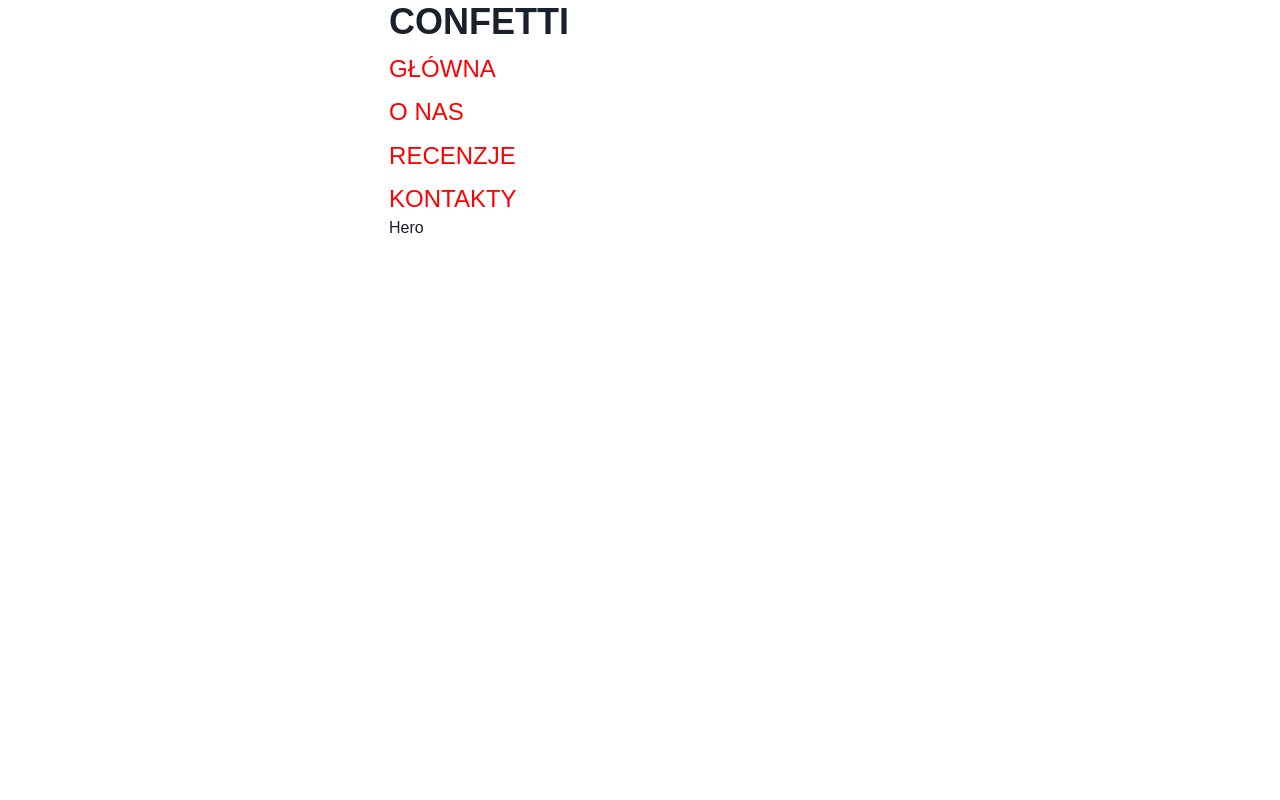
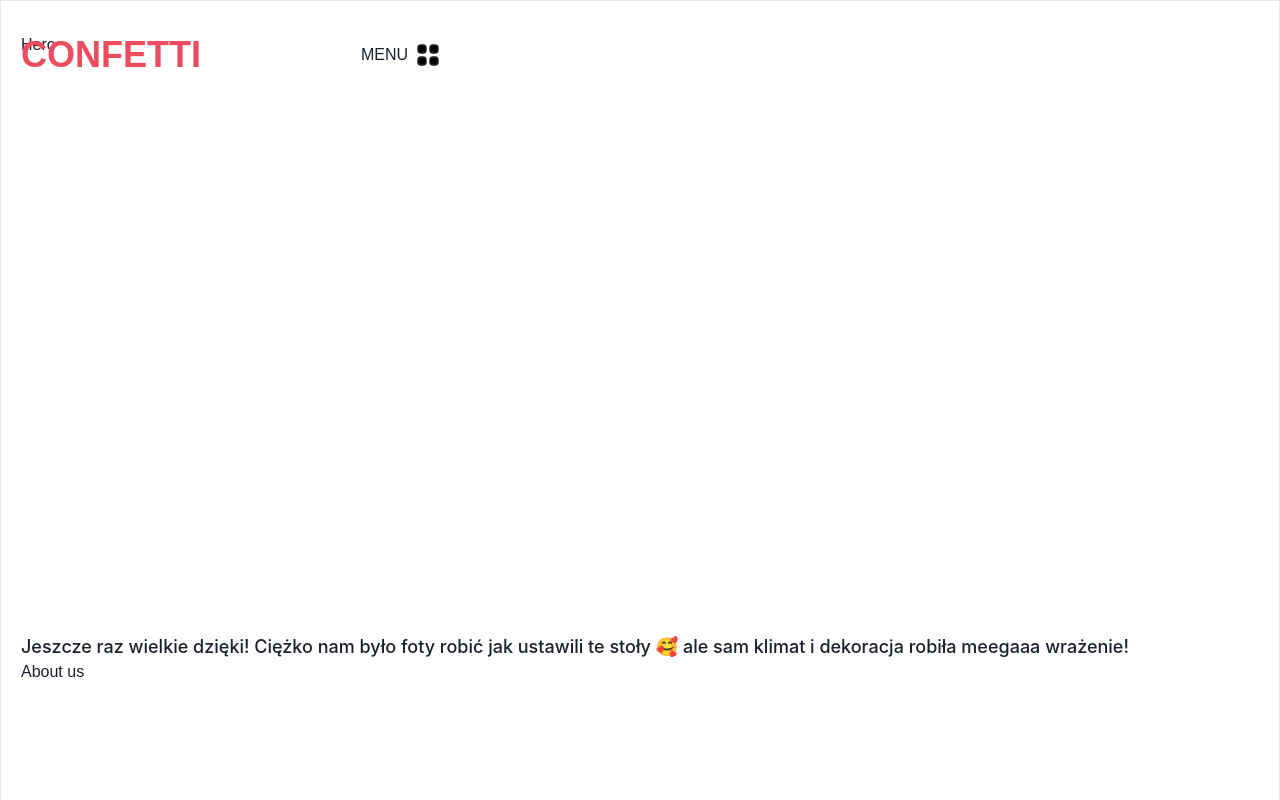
Before and after one commit to SerhiiRud/Confetti, a React (Create React App) app: page / in a window 1280 px wide. Shown: the top 800 px of the page. Built offline with nearby package versions, Linux system fonts and the light colour scheme; a web font is replaced by a local one.

Commit message:
dropdown menu

```diff
--- a/src/App.js
+++ b/src/App.js
@@ -1,4 +1,4 @@
-import React from 'react';
+import { useState, useEffect } from 'react';
 import {
   ChakraProvider,
   Box,
@@ -11,6 +11,7 @@ import {
 } from '@chakra-ui/react';
 import Fonts from './utils/fonts';
 import theme from './utils/theme';
+import './styles.css';
 import { Header } from './components/Header';
 import { BurgerMenu } from './components/BurgerMenu';
 import { Hero } from './components/Hero';
@@ -20,11 +21,33 @@ import { ContactUs } from './components/ContactUs';
 import { Footer } from './components/Footer';
 
 function App() {
+  const [position, setPosition] = useState(window.pageYOffset);
+  const [visible, setVisible] = useState(true);
+  useEffect(() => {
+    const handleScroll = () => {
+      let moving = window.pageYOffset;
+
+      setVisible(position > moving);
+      setPosition(moving);
+    };
+    window.addEventListener('scroll', handleScroll);
+    return () => {
+      window.removeEventListener('scroll', handleScroll);
+    };
+  });
+
+  const cls = visible ? 'visible' : 'hidden';
   return (
     <ChakraProvider theme={theme}>
       <Fonts />
-      <Container>
-        <Header>
+      <Container
+        maxW={[360, 768, 1280]}
+        py={'32px'}
+        px={'20px'}
+        border="1px"
+        borderColor="gray.200"
+      >
+        <Header className={cls}>
           <BurgerMenu />
         </Header>
         <Hero />
--- a/src/components/BurgerMenu.jsx
+++ b/src/components/BurgerMenu.jsx
@@ -1,15 +1,18 @@
-import { List } from '@chakra-ui/react';
+import { Box, Heading, List } from '@chakra-ui/react';
 import { MenuItem } from './MenuItem';
 
-export const BurgerMenu = () => {
+export const BurgerMenu = ({ onClose }) => {
   return (
-    <nav>
-      <List>
-        <MenuItem anchor="hero" content="GŁÓWNA" />
-        <MenuItem anchor="about" content="O NAS" />
-        <MenuItem anchor="reviews" content="RECENZJE" />
-        <MenuItem anchor="contactus" content="KONTAKTY" />
-      </List>
-    </nav>
+    <Box>
+      <Heading as="h2">CONFETTI</Heading>
+      <nav>
+        <List>
+          <MenuItem anchor="hero" content="GŁÓWNA" onClose={onClose} />
+          <MenuItem anchor="about" content="O NAS" onClose={onClose} />
+          <MenuItem anchor="reviews" content="RECENZJE" onClose={onClose} />
+          <MenuItem anchor="contactus" content="KONTAKTY" onClose={onClose} />
+        </List>
+      </nav>
+    </Box>
   );
 };
--- a/src/components/Header.jsx
+++ b/src/components/Header.jsx
@@ -1,11 +1,58 @@
-import { Heading, Box } from '@chakra-ui/react';
+import { useDisclosure } from '@chakra-ui/react';
+import {
+  Heading,
+  Box,
+  Button,
+  Modal,
+  ModalOverlay,
+  ModalContent,
+  ModalHeader,
+  ModalFooter,
+  ModalBody,
+  ModalCloseButton,
+  Text,
+} from '@chakra-ui/react';
 import { BurgerMenu } from './BurgerMenu';
+import icon from '../images/svg/symbol-defs.svg';
 
 export const Header = () => {
+  const { isOpen, onOpen, onClose } = useDisclosure();
   return (
-    <Heading>
-      CONFETTI
-      <BurgerMenu />
-    </Heading>
+    <>
+      <Box
+        as="header"
+        pos={'fixed'}
+        display={'flex'}
+        gap={'160px'}
+        alignItems={'center'}
+      >
+        <Heading color={'logoColor'}>CONFETTI</Heading>
+        <Box display={'flex'} gap={'8px'}>
+          <Text>MENU</Text>
+          <Button onClick={onOpen} size={'3xs'} bg={'transparent'}>
+            <svg width="24" height="24">
+              <use href={`${icon}#menu-icon`}></use>
+            </svg>
+          </Button>
+        </Box>
+      </Box>
+
+      <Modal isOpen={isOpen} onClose={onClose}>
+        <ModalOverlay />
+        <ModalContent>
+          <ModalHeader>Modal Title</ModalHeader>
+          <ModalCloseButton />
+          <ModalBody>
+            <BurgerMenu onClose={onClose} />
+          </ModalBody>
+
+          <ModalFooter>
+            <Button colorScheme="blue" mr={3} onClick={onClose}>
+              Close
+            </Button>
+          </ModalFooter>
+        </ModalContent>
+      </Modal>
+    </>
   );
 };
--- a/src/components/MenuItem.jsx
+++ b/src/components/MenuItem.jsx
@@ -1,7 +1,7 @@
 import { Link as ChakraLink, ListItem } from '@chakra-ui/react';
 import { Link as SmoothLink } from 'react-scroll';
 
-export const MenuItem = ({ anchor, content }) => {
+export const MenuItem = ({ anchor, content, onClose }) => {
   return (
     <ListItem>
       <ChakraLink
@@ -13,6 +13,7 @@ export const MenuItem = ({ anchor, content }) => {
         color={'red'}
         fontSize={24}
         fontWeight={500}
+        onClick={onClose}
       >
         {content}
       </ChakraLink>
--- /dev/null
+++ b/src/styles.css
@@ -0,0 +1,11 @@
+.visible {
+  /* display: flex; */
+  top: 0;
+  transition: top 0.4s ease-out;
+}
+
+.hidden {
+  /* display: none; */
+  top: -80px;
+  transition: top 0.4s ease-out;
+}
--- /dev/null
+++ b/src/utils/handleScroll.js
@@ -0,0 +1,6 @@
+const handleScroll = () => {
+  let moving = window.pageYOffset;
+
+  setVisible(position > moving);
+  setPosition(moving);
+};
--- a/src/utils/theme.js
+++ b/src/utils/theme.js
@@ -1,4 +1,12 @@
 import { extendTheme } from '@chakra-ui/react';
+
+const styles = {
+  global: {
+    'h1, h2, h3. h4, h5, h6': {
+      m: '0',
+    },
+  },
+};
 
 const fonts = {
   body: `'Anzeigen Grotesk T', sans-serif`,
@@ -6,9 +14,24 @@ const fonts = {
 };
 
 const colors = {
+  logoColor: 'rgb(237, 75, 94)',
   test: '#f7fafc',
 };
 
-const theme = extendTheme({ fonts, colors });
+const breakpoints = {
+  //base: null, // 0px
+  sm: '30em', // ~480px. em is a relative unit and is dependant on the font-size.
+  md: '48em', // ~768px
+  // lg: null, // ~992px
+  xl: '80em', // ~1280px
+  // '2xl': null, // ~1536px
+};
+
+const theme = extendTheme({
+  styles,
+  fonts,
+  colors,
+  breakpoints,
+});
 
 export default theme;
```
Also changed, not shown: src/images/svg/symbol-defs.svg (added).
